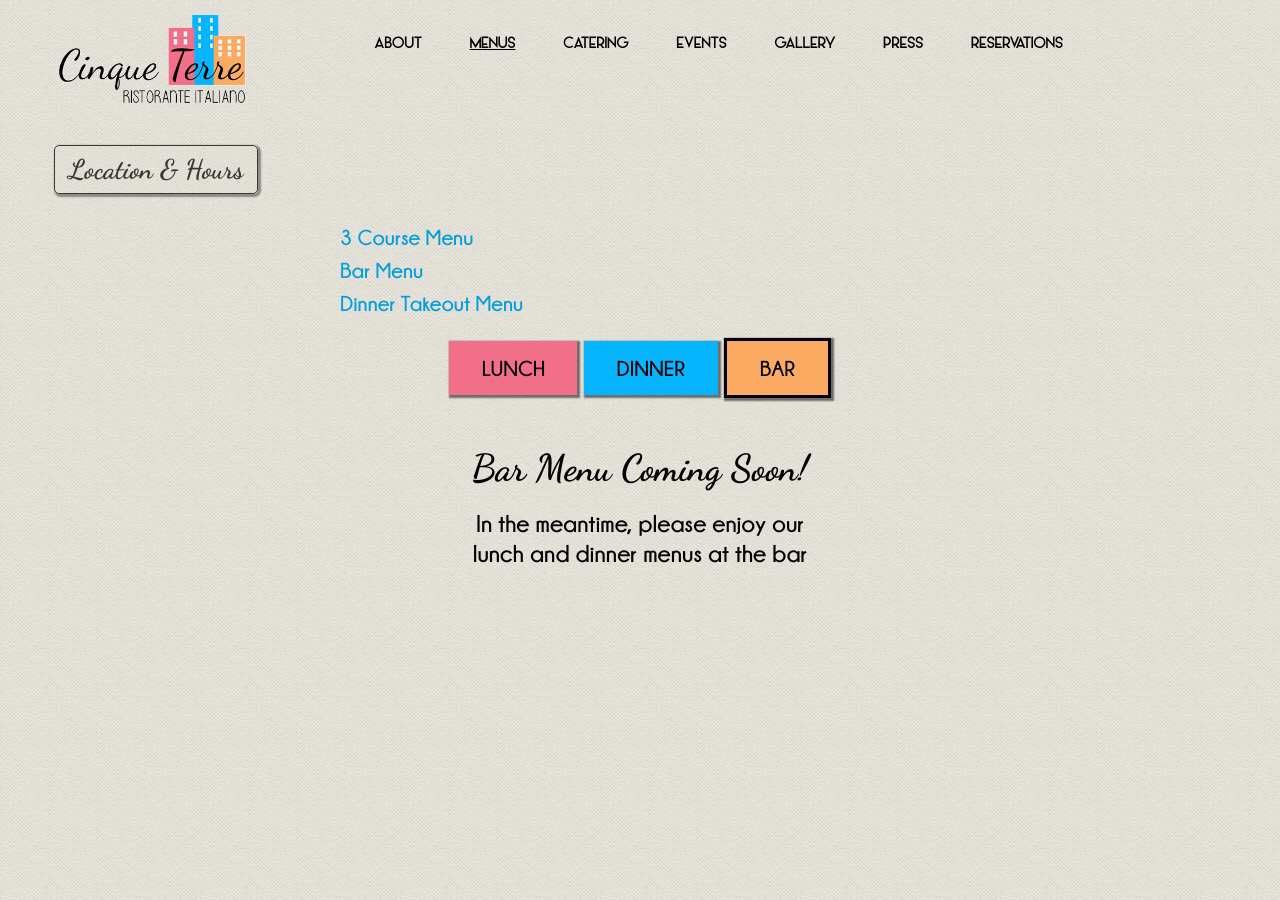
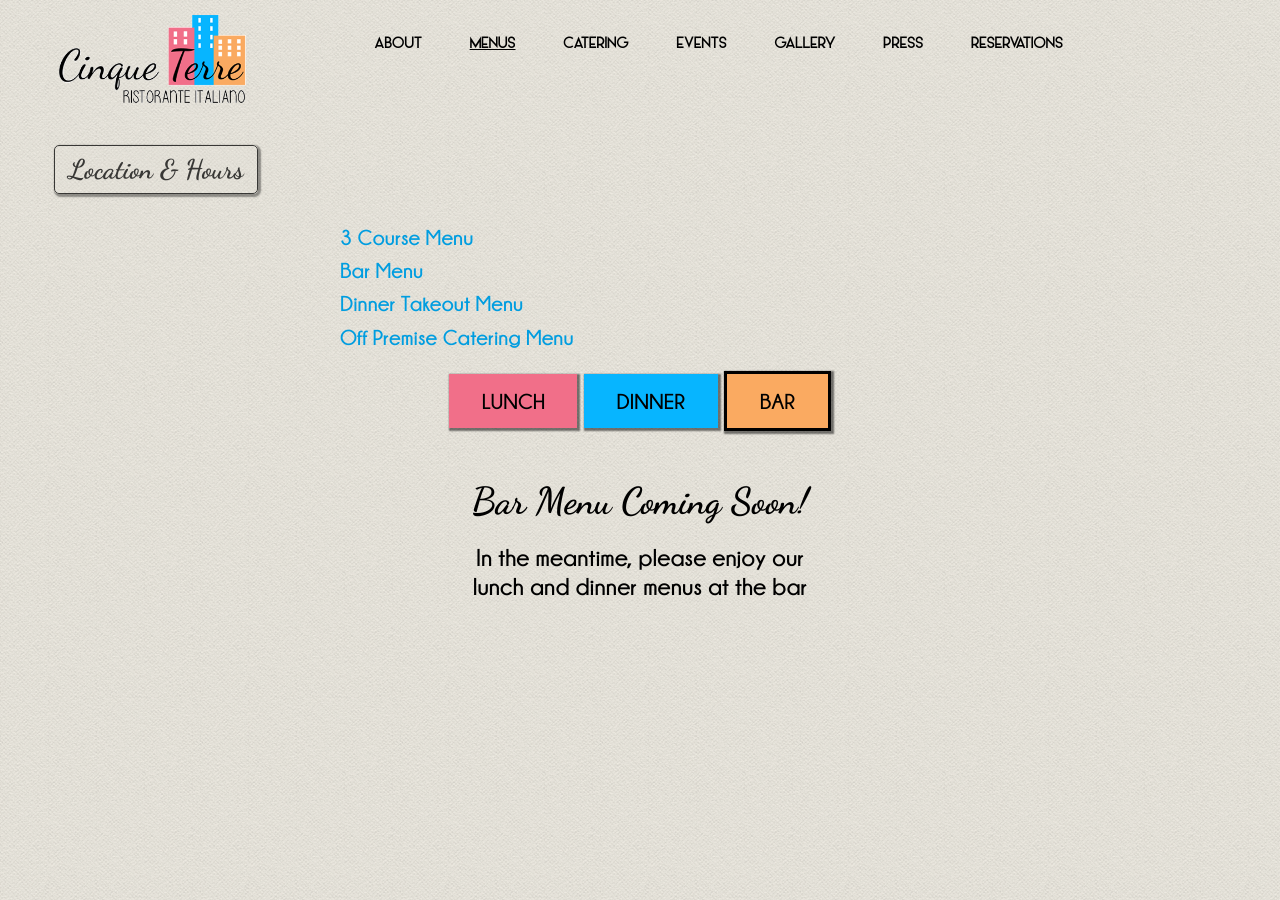
Before and after one commit to cinqueterreli/cinqueterre.github.io, a Jekyll site: the page built from bar-menu.html, in a window 1280 px wide and 900 px high. Built offline with Jekyll 4.4.1, drawn with Linux system fonts in a browser that asks for light colours; nearby versions of some CDN libraries.

Commit message:
added off premise catering menu

```diff
--- a/_includes/menu-links.html
+++ b/_includes/menu-links.html
@@ -2,7 +2,8 @@
 <p class="blurb-wrap" style="text-indent:0;">
 		<a href="/cinqueGiorniMenu.pdf" target="_blank" class="body-link">3 Course Menu</a><br />
 		<a href="/barMenu.pdf" target="_blank" class="body-link">Bar Menu</a><br />
-		<a href="/dinnerTakeoutMenu.pdf" target="_blank" class="body-link">Dinner Takeout Menu</a></p>
+		<a href="/dinnerTakeoutMenu.pdf" target="_blank" class="body-link">Dinner Takeout Menu</a><br />
+		<a href="/offPremiseCatering.pdf" target="_blank" class="body-link">Off Premise Catering Menu</a></p>
 </div>
 
 <ul class="menu-links" id="loadspot">
```
Also changed, not shown: 1 other file.
